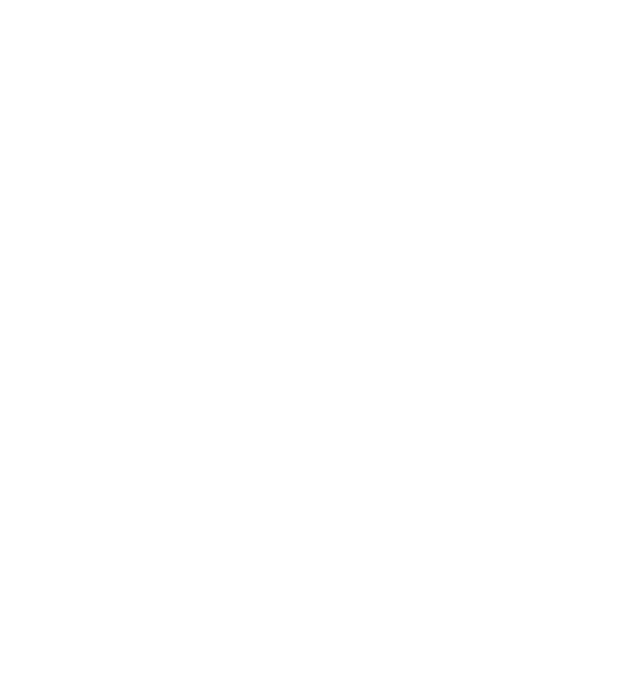
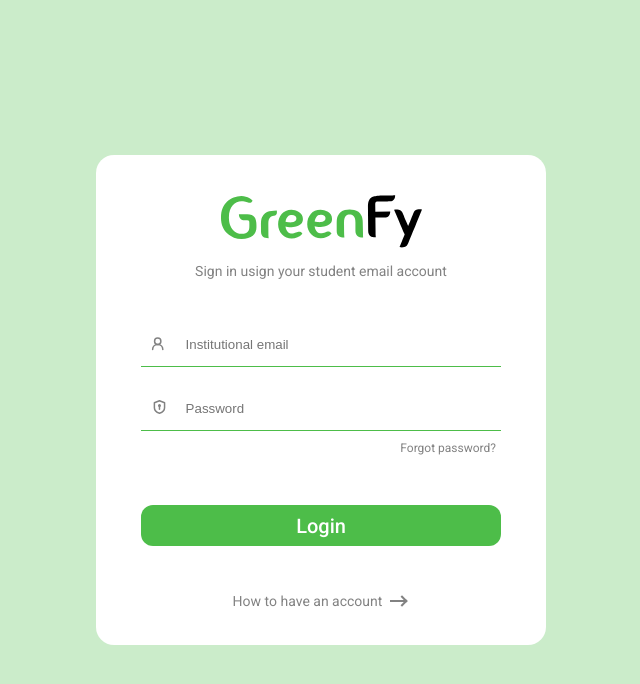
Before and after one commit to Wookyse/greenfy-project, a React (Create React App) app: page / in a window 1280 px wide. Before the commit this address had no page. Shown: the top 684 px of the page, without its empty margins (319-959 px from the left). Built offline with nearby package versions, Linux system fonts and the light colour scheme.

Commit message:
Login and  parcial routes finished

```diff
--- a/public/index.html
+++ b/public/index.html
@@ -6,7 +6,7 @@
     <meta name="viewport" content="width=device-width, initial-scale=1" />
     <link rel="preconnect" href="https://fonts.googleapis.com">
     <link rel="preconnect" href="https://fonts.gstatic.com" crossorigin>
-    <link href="https://fonts.googleapis.com/css2?family=Roboto&display=swap" rel="stylesheet">
+    <link href="https://fonts.googleapis.com/css2?family=Roboto:wght@400;500&display=swap" rel="stylesheet">
 
     <link rel="manifest" href="%PUBLIC_URL%/manifest.json" />
 
--- a/src/App.tsx
+++ b/src/App.tsx
@@ -6,7 +6,7 @@ function App() {
   return (
     <BrowserRouter>
       <Routes>
-        <Route path="/login" element={<Login />} />
+        <Route path="" element={<Login />} />
         <Route path="/home" element={<Home />} />
       </Routes>
     </BrowserRouter>
--- a/src/Pages/Login/index.tsx
+++ b/src/Pages/Login/index.tsx
@@ -22,9 +22,10 @@ export const Login = () => {
           <ForgotPassWord />
           <Button name="Login" />
         </form>
-        <p>
+        <div className="link-create-account">
           <a href="?">How to have an account</a>
-        </p>
+          <div className="gg-arrow-right"></div>
+        </div>
       </div>
     </div>
   );
--- a/src/Pages/Login/style.scss
+++ b/src/Pages/Login/style.scss
@@ -15,13 +15,59 @@
   margin: 0 auto;
   border-radius: 18px;
 
-  p a {
-    color: #828282;
-    text-decoration: none;
+  .link-create-account {
+    display: flex;
+    justify-content: center;
+    align-items: center;
+    padding-top: 43px;
+    gap: 5px;
+
+    a {
+      font-family: 'Roboto', sans-serif;
+      font-size: 14px;
+      color: #828282;
+      text-decoration: none;
+    }
+
+    .gg-arrow-right {
+      box-sizing: border-box;
+      position: relative;
+      display: block;
+      transform: scale(var(--ggs, 1));
+      width: 22px;
+      height: 22px;
+      color: #828282;
+    }
+
+    .gg-arrow-right::after,
+    .gg-arrow-right::before {
+      content: "";
+      display: block;
+      box-sizing: border-box;
+      position: absolute;
+      right: 3px
+    }
+
+    .gg-arrow-right::after {
+      width: 8px;
+      height: 8px;
+      border-top: 2px solid;
+      border-right: 2px solid;
+      transform: rotate(45deg);
+      bottom: 7px
+    }
+
+    .gg-arrow-right::before {
+      width: 16px;
+      height: 2px;
+      bottom: 10px;
+      background: currentColor
+    }
+
   }
 
   @media(max-width: 600px) {
-    width: 21rem;
+    width: 85vw;
   }
 }
 
--- a/src/components/LoginComponents/style.scss
+++ b/src/components/LoginComponents/style.scss
@@ -9,6 +9,11 @@
     font-weight: 400;
     font-size: 14px;
     line-height: 16px;
+
+    @media(max-width: 310px) {
+      font-size: 12px;
+      font-weight: 400;
+    }
   }
 
   h1 {
@@ -32,7 +37,7 @@
   flex-direction: column;
   gap: 20px;
   align-items: center;
-  margin-top: 40px;
+  margin-top: 30px;
 
   .input-email-field {
     border-bottom: 1px #4DBD49 solid;
@@ -42,7 +47,7 @@
     padding-left: 10px;
 
     @media(max-width: 600px) {
-      width: 17.5rem;
+      width: 70vw;
     }
   }
 
@@ -54,7 +59,7 @@
     padding-left: 10px;
 
     @media(max-width: 600px) {
-      width: 17.5rem;
+      width: 70vw;
     }
   }
 
@@ -89,12 +94,16 @@
 .button-login {
   display: flex;
   justify-content: center;
-
+  margin-top: 50px;
+  height: 42px;
 
   Button {
+    font-family: 'Roboto';
+    font-style: normal;
+    font-size: 20px;
+    font-weight: 500;
     background-color: #4DBD49;
     color: white;
-    margin-top: 20px;
     width: 360px;
     height: 41px;
     border-radius: 12px;
@@ -103,12 +112,12 @@
     transition-duration: 0.4s;
 
     @media(max-width: 600px) {
-      width: 17.5rem;
+      width: 70vw;
     }
   }
 
   Button:hover {
-    background-color: #555555;
+    background-color: #828282;
     color: white;
   }
 }
@@ -119,7 +128,14 @@
   padding-right: 50px;
   padding-top: 10px;
 
+  @media(max-width: 600px) {
+    padding-right: 10%;
+  }
+
+
   a {
+    font-family: 'Roboto', sans-serif;
+    font-size: 12px;
     color: #828282;
     text-decoration: none;
   }
```
